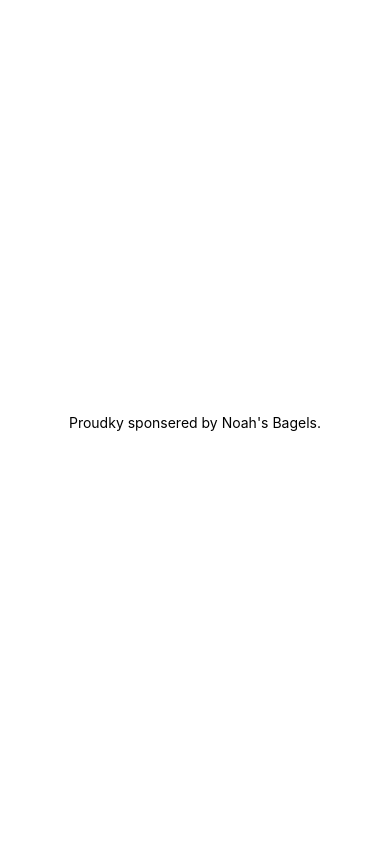
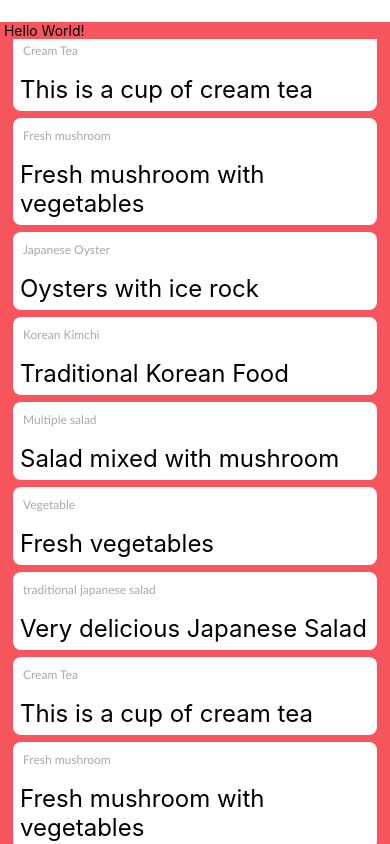
Before and after one commit to fruitstand/FruitStand-Master, a React Native app: screen / in a window 390 px wide. Built offline with nearby package versions, Linux system fonts and the light colour scheme.

Commit message:
Scrolling Feature: In Progress

```diff
--- a/App.js
+++ b/App.js
@@ -1,21 +1,28 @@
-import React from 'react';
-import { StyleSheet, Text, View } from 'react-native';
+/**
+ * Sample React Native App
+ * https://github.com/facebook/react-native
+ * @flow
+ */
 
-export default class App extends React.Component {
+import React, { Component } from 'react';
+import {
+  Platform,
+  StyleSheet,
+  Text,
+  View
+} from 'react-native';
+import BasicFlatList from './components/BasicFlatList';
+
+
+
+
+
+export default class App extends Component{
   render() {
     return (
-      <View style={styles.container}>
-        <Text>Proudky sponsered by Noah's Bagels.</Text>
-      </View>
+
+      <BasicFlatList/>
+
     );
   }
 }
-
-const styles = StyleSheet.create({
-  container: {
-    flex: 1,
-    backgroundColor: '#fff',
-    alignItems: 'center',
-    justifyContent: 'center',
-  },
-});
--- /dev/null
+++ b/components/BasicFlatList.js
@@ -0,0 +1,81 @@
+/*
+Mr Nguyen Duc Hoang
+https://www.youtube.com/c/nguyenduchoang
+Email: sunlight4d@gmail.com
+FlatList Component
+*/
+import React, { Component } from 'react';
+import { TouchableHighlight, Alert, FlatList, StyleSheet, Text, View } from 'react-native';
+import flatListData from '../data/flatListData';
+
+class FlatListItem extends Component {
+    _onPressButton() {
+        Alert.alert("Slow down a little why don't you. Long press the button")
+      }
+
+      _onLongPressButton() {
+        Alert.alert('Your fruit is on its way')
+      }
+    render() {
+        return (
+            <TouchableHighlight onPress={this._onPressButton} onLongPress={this._onLongPressButton}
+             underlayColor="white">
+
+                <View style={{
+                        flex: 1,
+                        margin: 13,
+                        marginTop: -6,
+                        MarginBottom: -6,
+                        backgroundColor: 'white',
+                        borderRadius: 8,    }}>
+
+                        <Text style={styles.vendorCardDistance}>{this.props.item.name}</Text>
+                        <Text style={styles.vendorCardName}>{this.props.item.foodDescription}</Text>
+
+                </View>
+            </TouchableHighlight>
+
+        );
+    }
+}
+
+export default class BasicFlatList extends Component {
+    render() {
+      return (
+        <View style={{flex: 1, marginTop: 22, backgroundColor: '#F7555d'}}>
+            <Text> Hello World! </Text>
+
+            <FlatList
+                data={flatListData}
+                renderItem={({item, index})=>{
+                    //console.log(`Item = ${JSON.stringify(item)}, index = ${index}`);
+                    return (
+                    <FlatListItem item={item} index={index}>
+
+                    </FlatListItem>);
+                }}
+            >
+
+            </FlatList>
+
+        </View>
+      );
+    }
+}
+
+const styles = StyleSheet.create({
+    vendorCardDistance: {
+        color: 'darkgrey',
+        padding: 5,
+        fontSize: 12,
+        margin: 5,
+        fontFamily: 'Optima'
+    },
+    vendorCardName: {
+        color: '',
+        padding: 7,
+        fontSize: 24,
+        fontFamily: '',
+    }
+
+});
--- /dev/null
+++ b/data/flatListData.js
@@ -0,0 +1,80 @@
+/*
+Mr Nguyen Duc Hoang
+https://www.youtube.com/c/nguyenduchoang
+Email: sunlight4d@gmail.com
+FlatList input data
+*/
+
+const flatListData = [
+    {
+        "key": "598a678278fee204ee51cd2c",
+        "name": "Cream Tea",
+        "foodDescription": "This is a cup of cream tea"
+    },
+    {
+        "key": "598a684f78fee204ee51cd2f",
+        "name": "Fresh mushroom",
+        "foodDescription": "Fresh mushroom with vegetables"
+    },
+    {
+        "key": "598a687678fee204ee51cd30",
+        "name": "Japanese Oyster",
+        "foodDescription": "Oysters with ice rock"
+    },
+    {
+        "key": "598a680178fee204ee51cd2e",
+        "name": "Korean Kimchi",
+        "foodDescription": "Traditional Korean Food"
+    },
+    {
+        "key": "598a688878fee204ee51cd31",
+        "name": "Multiple salad",
+        "foodDescription": "Salad mixed with mushroom"
+    },
+    {
+        "key": "598a68b778fee204ee51cd32",
+        "name": "Vegetable",
+        "foodDescription": "Fresh vegetables"
+    },
+    {
+        "key": "598a67c478fee204ee51cd2d",
+        "name": "traditional japanese salad",
+        "foodDescription": "Very delicious Japanese Salad"
+    },
+    {
+        "key": "a1",
+        "name": "Cream Tea",
+        "foodDescription": "This is a cup of cream tea"
+    },
+    {
+        "key": "a2",
+        "name": "Fresh mushroom",
+        "foodDescription": "Fresh mushroom with vegetables"
+    },
+    {
+        "key": "a3",
+        "name": "Japanese Oyster",
+        "foodDescription": "Oysters with ice rock"
+    },
+    {
+        "key": "a4",
+        "name": "Korean Kimchi",
+        "foodDescription": "Traditional Korean Food"
+    },
+    {
+        "key": "a5",
+        "name": "Multiple salad",
+        "foodDescription": "Salad mixed with mushroom"
+    },
+    {
+        "key": "a6",
+        "name": "Vegetable",
+        "foodDescription": "Fresh vegetables"
+    },
+    {
+        "key": "a7",
+        "name": "traditional japanese salad",
+        "foodDescription": "Very delicious Japanese Salad"
+    }
+];
+export default flatListData;
```
Also changed, not shown: index.js (added, +15 -0 lines).
